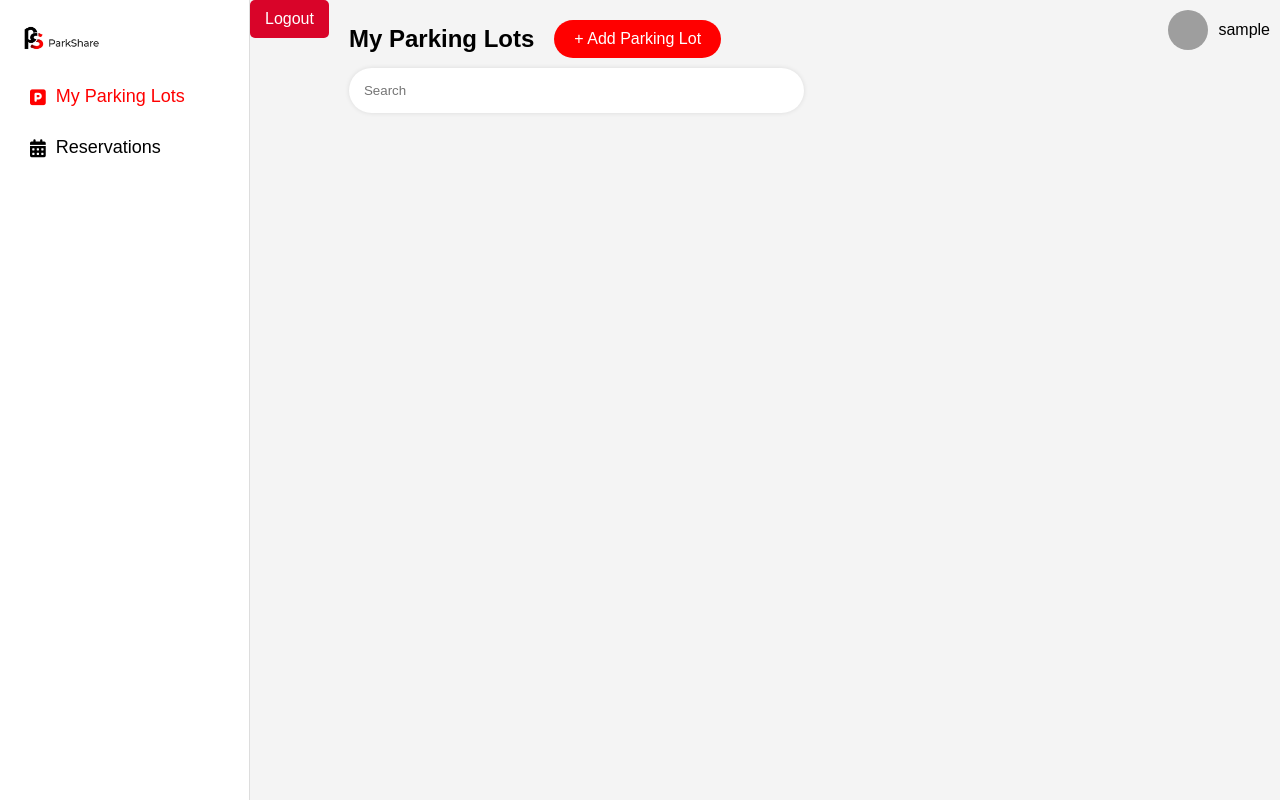
After one commit to prakashroy1211/ParkShare, a Django app: page /owner_dashboard/ in a window 1280 px wide. The commit adds this page. Run offline with Django 5.2, Linux system fonts and the light colour scheme; the visitor is signed in with stand-in values (Sample User, id 1); grey boxes are pictures that could not be loaded.

Commit message:
frontend for rolebased access updated, form validations updated new password!= old password error

```diff
--- /dev/null
+++ b/parkshare/core/templates/core/owner_dashboard.html
@@ -0,0 +1,271 @@
+<!DOCTYPE html>
+{% load static %}
+<html lang="en">
+<head>
+    <meta charset="UTF-8">
+    <meta name="viewport" content="width=device-width, initial-scale=1.0">
+    <title>My Parking Lots</title>
+    <link href="https://cdnjs.cloudflare.com/ajax/libs/font-awesome/6.0.0/css/all.min.css" rel="stylesheet">
+    <style>
+        * {
+            margin: 0;
+            padding: 0;
+            box-sizing: border-box;
+            font-family: Arial, sans-serif;
+        }
+        body {
+            display: flex;
+            background-color: #f4f4f4;
+        }
+        .sidebar {
+            width: 250px;
+            background: white;
+            height: 100vh;
+            padding: 20px;
+            border-right: 1px solid #ddd;
+        }
+        .sidebar img {
+            width: 80px;
+            display: block;
+            margin-bottom: 20px;
+        }
+        .sidebar a {
+            display: flex;
+            align-items: center;
+            padding: 10px;
+            text-decoration: none;
+            color: black;
+            font-size: 18px;
+            margin-bottom: 10px;
+        }
+        .sidebar a i {
+            margin-right: 10px;
+        }
+        .sidebar a:nth-child(2) {
+            color: red; /* Change color of Reservations link to red */
+        }
+        .content {
+            flex: 1;
+            padding: 20px;
+        }
+        .header {
+            display: flex;
+            justify-content: space-between;
+            align-items: center;
+            position: relative;
+        }
+        .header-left {
+            display: flex;
+            align-items: center;
+        }
+        .header-left h2 {
+            margin-right: 20px; /* Add some space between the heading and the button */
+        }
+        .search-bar {
+            display: flex;
+            align-items: center;
+            background: white;
+            padding: 10px;
+            border-radius: 25px; /* Rounded corners */
+            box-shadow: 0 0 5px rgba(0,0,0,0.1);
+            width: 50%;
+            margin: 10px 0;
+        }
+        .search-bar input {
+            border: none;
+            outline: none;
+            padding: 5px;
+            margin-right: 10px;
+            flex: 1;
+            border-radius: 25px;
+        }
+        .user-profile {
+            display: flex;
+            align-items: center;
+            gap: 10px;
+            position: absolute;
+            top: 10px;
+            right: 10px;
+        }
+        .user-profile img {
+            width: 40px;
+            height: 40px;
+            border-radius: 50%;
+        }
+        .add-parking-button {
+            background-color: red;
+            color: white;
+            border: none;
+            border-radius: 20px;
+            padding: 10px 20px;
+            cursor: pointer;
+            font-size: 16px;
+            text-align: center;
+        }
+        .parking-lots {
+            margin-top: 20px;
+        }
+        .parking-card {
+            background: white;
+            padding: 20px;
+            margin-bottom: 15px;
+            border-radius: 10px;
+            box-shadow: 0 0 5px rgba(0,0,0,0.1);
+            display: flex;
+            justify-content: space-between;
+            align-items: center;
+        }
+        .parking-info p {
+            margin: 5px 0;
+        }
+        .actions button {
+            padding: 8px 12px;
+            border: none;
+            border-radius: 5px;
+            cursor: pointer;
+        }
+        .edit {
+            background: white;
+            border: 1px solid black;
+            color: black;
+        }
+        .delete {
+            background: red;
+            color: white;
+        }
+
+        /* Modal Styles */
+        .modal {
+            display: none;
+            position: fixed;
+            z-index: 1;
+            left: 0;
+            top: 0;
+            width: 100%;
+            height: 100%;
+            background-color: rgba(0,0,0,0.4);
+            padding-top: 60px;
+        }
+        .modal-content {
+            background-color: white;
+            margin: auto;
+            padding: 20px;
+            border: 1px solid #888;
+            width: 80%;
+            max-width: 600px;
+            border-radius: 10px;
+        }
+        .modal-content input,
+        .modal-content select {
+            width: 100%;
+            padding: 10px;
+            margin-bottom: 10px;
+            border-radius: 5px;
+            border: 1px solid #ddd;
+        }
+        .close {
+            color: #aaa;
+            float: right;
+            font-size: 28px;
+            font-weight: bold;
+        }
+        .close:hover,
+        .close:focus {
+            color: black;
+            text-decoration: none;
+            cursor: pointer;
+        }
+        .logout-btn {
+    background-color: #d90429;
+    color: white;
+    padding: 10px 15px;
+    border: none;
+    border-radius: 5px;
+    font-size: 16px;
+    cursor: pointer;
+}
+
+.logout-btn:hover {
+    background-color: #a70321;
+}
+    </style>
+</head>
+<body>
+    <div class="sidebar">
+        <img src="{% static 'images/Slice 1.png' %}" alt="Logo">
+        <a href="#"><i class="fas fa-parking"></i> My Parking Lots</a>
+        <a href="#"><i class="fas fa-calendar-alt"></i> Reservations</a>
+    </div>
+    <form method="POST" action="{% url 'logout' %}">
+        {% csrf_token %}
+        <button type="submit" class="logout-btn">Logout</button>
+    </form>
+    <div class="content">
+        <div class="header">
+            <div class="header-left">
+                <h2>My Parking Lots</h2>
+                <button class="add-parking-button" id="openModal">+ Add Parking Lot</button>
+            </div>
+        </div>
+
+        <div class="search-bar">
+            <input type="text" placeholder="Search">
+        </div>
+
+        <div class="user-profile">
+            <img src="{% static 'images/user.png' %}" alt="User">
+            <span>{{ user.username }}</span>
+        </div>
+
+        <div class="parking-lots" id="parking-lots">
+            <!-- Parking lots will be added dynamically here -->
+        </div>
+    </div>
+
+    <!-- Modal for Add Parking Lot Form -->
+    <div id="myModal" class="modal">
+        <div class="modal-content">
+            <span class="close" id="closeModal">&times;</span>
+            <h2>Add Parking Lot</h2>
+            <form id="parkingForm" action="/add_parking_lot/" method="POST" enctype="multipart/form-data">
+                {% csrf_token %}
+                <label for="lot_name">Lot Name:</label>
+                <input type="text" id="lot_name" name="lot_name" required>
+
+                <label for="vehicle_type">Vehicle Type:</label>
+                <select id="vehicle_type" name="vehicle_type" required>
+                    <option value="car">Car</option>
+                    <option value="bike">Bike</option>
+                    <option value="truck">Truck</option>
+                </select>
+
+                <label for="vehicle_capacity">Vehicle Capacity:</label>
+                <input type="number" id="vehicle_capacity" name="vehicle_capacity" required>
+
+                <label for="price_per_hour">Price per Hour:</label>
+                <input type="number" id="price_per_hour" name="price_per_hour" required>
+
+                <label for="location">Location:</label>
+                <input type="text" id="location" name="location" required>
+
+                <label for="picture">Picture (Optional):</label>
+                <input type="file" id="picture" name="picture" accept="image/*">
+
+                <button type="submit">Save Changes</button>
+            </form>
+        </div>
+    </div>
+
+    <script>
+        document.getElementById("openModal").onclick = function() {
+            document.getElementById("myModal").style.display = "block";
+        }
+        document.getElementById("closeModal").onclick = function() {
+            document.getElementById("myModal").style.display = "none";
+        }
+        document.querySelector('.logout-btn').addEventListener('click', function() {
+        localStorage.removeItem("user"); // Clear user session data
+    });
+    </script>
+</body>
+</html>
--- a/parkshare/core/urls.py
+++ b/parkshare/core/urls.py
@@ -9,9 +9,12 @@ urlpatterns = [
     # Frontend Pages
     path('', views.home_view, name='home'),
     path('signup/', views.signup_view, name='signup'),                        # Signup page
-    path('login/', views.login_view, name='login'),                           # Login page
+    path('login/', views.login_view, name='login'),                          # Login page
+    path('logout/', views.logout_view, name='logout'),
     path('role_selection/', views.role_selection_view, name='role_selection'),
-    path('book_parking_space', views.driver_home_view, name='book_parking_space'),
-    path('add_parking_space/', views.owner_home_view, name='add_parking_space'),
+    #path('book_parking_space', views.driver_home_view, name='book_parking_space'),
+    #path('add_parking_space/', views.owner_home_view, name='add_parking_space'),
+    path('user_dashboard/', views.driver_home_view, name='user_dashboard'),
+    path('owner_dashboard/', views.owner_home_view, name='owner_dashboard'),
     path('role-redirect/', views.role_redirect_view, name='role-redirect'),
 ]
--- a/parkshare/core/views.py
+++ b/parkshare/core/views.py
@@ -2,65 +2,66 @@ from rest_framework import status
 from rest_framework.response import Response
 from rest_framework.views import APIView
 from .serializers import CustomUserSerializer
-from django.contrib.auth import authenticate, login
+from django.contrib.auth import authenticate, login, logout
 import logging
 from django.contrib.auth.decorators import login_required
-from django.shortcuts import render
-from django.shortcuts import redirect
+from django.shortcuts import render, redirect
 from .models import CustomUser
+
 logger = logging.getLogger(__name__)
 
 class RegisterView(APIView):
     def post(self, request):
-        username = request.data.get('username')
+        username = request.data.get("username")  # Email as username
+        password = request.data.get("password")
+        roles = request.data.get("role", [])
 
-        # Check if user already exists in the database
+        # Ensure roles are stored as a list
+        if isinstance(roles, str):
+            roles = [roles]
+        roles = list(set(roles))  # Remove duplicates
+
         user = CustomUser.objects.filter(username=username).first()
 
         if user:
-            # User exists, so just update the roles
-            roles = request.data.get('role', [])
+            # User exists, check if the provided password is correct
+            if not user.check_password(password):
+                return Response(
+                    {
+                        "error": "Incorrect password. You already have an account registered with another role."
+                    },
+                    status=status.HTTP_400_BAD_REQUEST,
+                )
 
-            # Ensure roles are passed as a list of strings
-            if isinstance(roles, str):
-                roles = roles.split(',')  # Convert comma-separated string into a list
-            elif not isinstance(roles, list):
-                return Response({"error": "Roles must be a list of strings."}, status=status.HTTP_400_BAD_REQUEST)
+            existing_roles = user.role if isinstance(user.role, list) else []
 
-            roles = [role.strip() for role in roles]  # Clean up any extra spaces
+            # Check if the user is trying to register the same role
+            if any(role in existing_roles for role in roles):
+                return Response(
+                    {"error": "You already have this role assigned to your account."},
+                    status=status.HTTP_400_BAD_REQUEST,
+                )
 
-            existing_roles = user.role if isinstance(user.role, list) else [user.role] if user.role else []
+            # Add new roles
+            new_roles = [role for role in roles if role not in existing_roles]
+            user.role = existing_roles + new_roles
+            user.save()
 
-            if 'driver' in roles and 'driver' in existing_roles:
-                return Response({"error": "You already have the 'driver' role."}, status=status.HTTP_400_BAD_REQUEST)
+            return Response(
+                {"message": "Roles updated successfully!", "roles": user.role},
+                status=status.HTTP_200_OK,
+            )
 
-            if 'owner' in roles and 'owner' in existing_roles:
-                return Response({"error": "You already have the 'owner' role."}, status=status.HTTP_400_BAD_REQUEST)
+        # If user does not exist, create a new account
+        serializer = CustomUserSerializer(data=request.data)
+        if serializer.is_valid():
+            user = serializer.save()
+            return Response(
+                {"message": "User created successfully!", "roles": user.role},
+                status=status.HTTP_201_CREATED,
+            )
 
-            # Ensure that the user doesn't have the same role already
-            new_roles = [role for role in roles if role not in existing_roles]
-            if new_roles:
-                # Only add new roles
-                user.role = existing_roles + new_roles
-                user.save()
-
-            return Response({
-                "message": "User roles updated successfully!",
-                "roles": user.role
-            }, status=status.HTTP_200_OK)
-        else:
-            # If user doesn't exist, create new user
-            serializer = CustomUserSerializer(data=request.data)
-            if serializer.is_valid():
-                user = serializer.save()  # Save the user
-                return Response({
-                    "message": "User created successfully!",
-                    "roles": user.role
-                }, status=status.HTTP_201_CREATED)
-            else:
-                return Response({
-                    "errors": serializer.errors
-                }, status=status.HTTP_400_BAD_REQUEST)
+        return Response({"errors": serializer.errors}, status=status.HTTP_400_BAD_REQUEST)
 
 class LoginView(APIView):
     def post(self, request):
@@ -97,15 +98,19 @@ def signup_view(request):
 def login_view(request):
     return render(request, 'core/login.html')
 
+def logout_view(request):
+    logout(request)  # Ends the session
+    return redirect('login')  # Redirect to login page
+
 # Driver Home View
 @login_required
 def driver_home_view(request):
-    return render(request, 'core/book_parking_space.html')
+    return render(request, 'core/user_dashboard.html')
 
 # Owner Home View
 @login_required
 def owner_home_view(request):
-    return render(request, 'core/add_parking_space.html')
+    return render(request, 'core/owner_dashboard.html')
 
 @login_required
 def role_selection_view(request):
@@ -118,9 +123,9 @@ def role_redirect_view(request):
         print(f"Received role: {selected_role}")  # Debugging: Check received role in terminal
 
         if selected_role == "Driver":
-            return redirect("book_parking_space")
+            return redirect("user_dashboard")
         elif selected_role == "Owner":
-            return redirect("add_parking_space")
+            return redirect("owner_dashboard")
 
     # If no role was selected or it's a GET request, render the selection page again
     return render(request, "core/role_selection.html")
```
Also changed, not shown: parkshare/core/templates/core/login.html (+58 -7 lines), parkshare/core/templates/core/user_dashboard.html (added, +270 -0 lines), parkshare/core/migrations/0001_initial.py, parkshare/core/migrations/0002_alter_customuser_email_alter_customuser_username.py (deleted), parkshare/core/migrations/0003_alter_customuser_email_alter_customuser_role_and_more.py (deleted), parkshare/core/migrations/0004_alter_customuser_username.py (deleted), parkshare/core/migrations/0005_alter_customuser_role.py (deleted).
